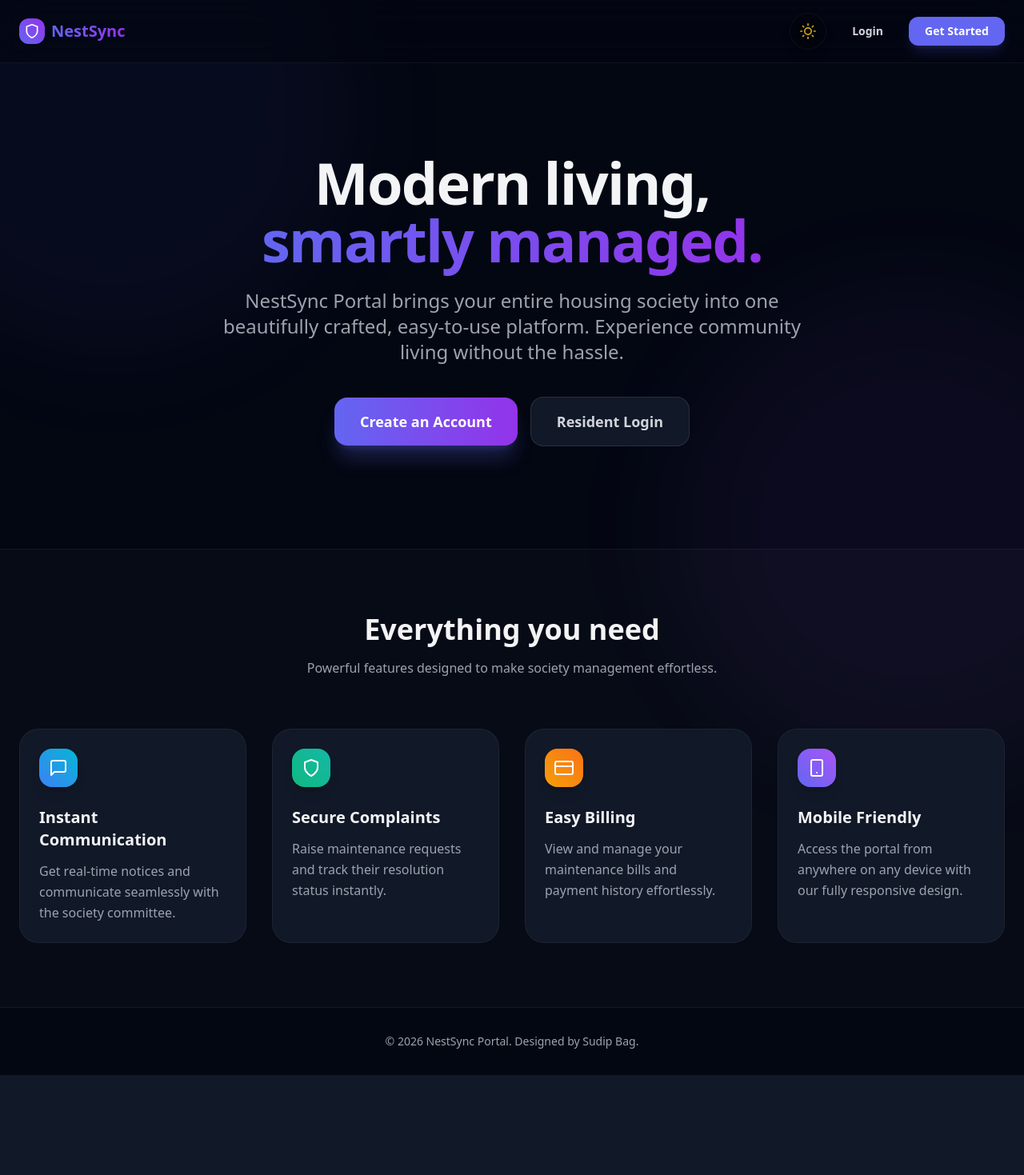
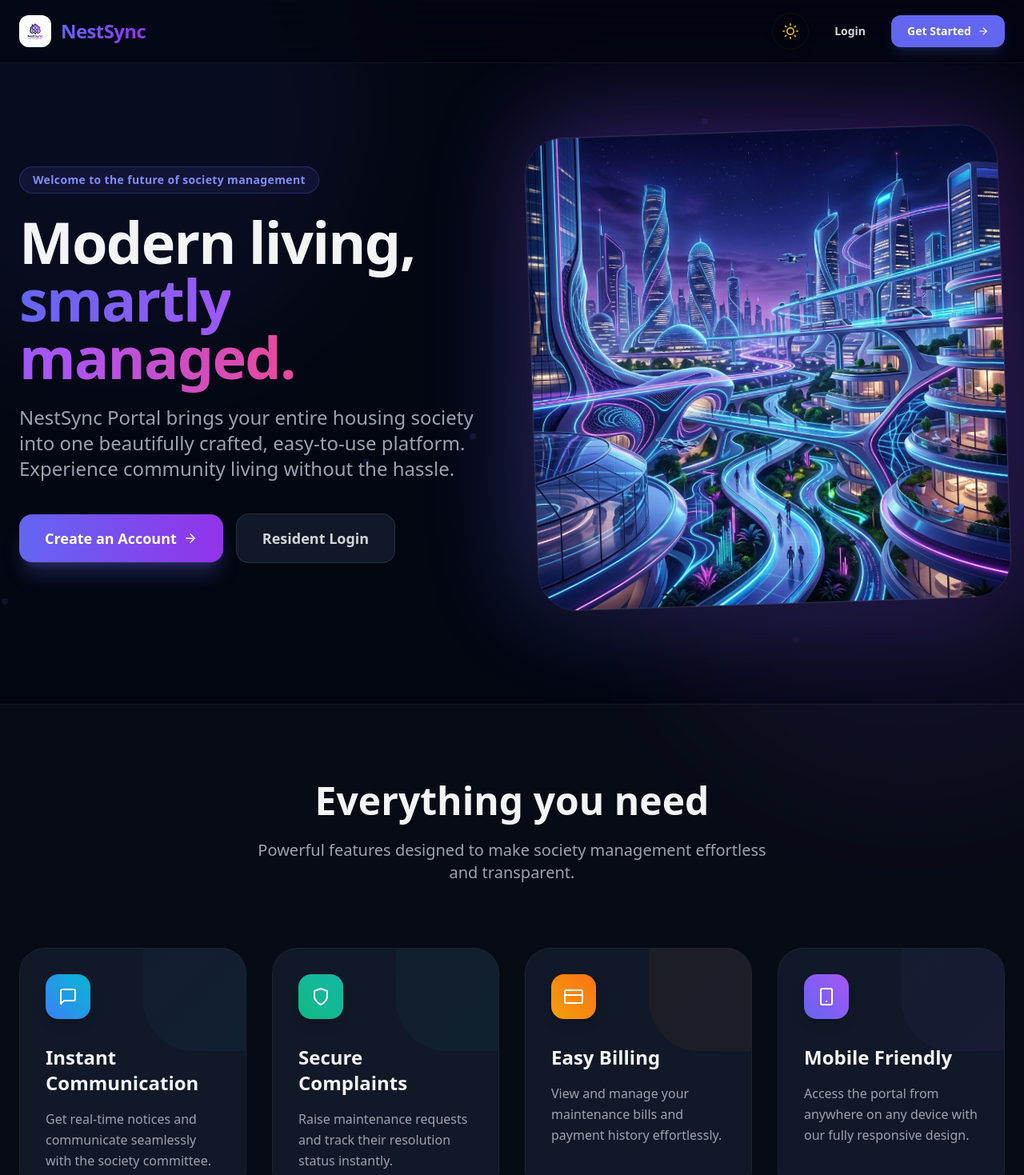
Before and after one commit to Sudip294/nestsync, a React app in the folder frontend/: page / in a window 1280 px wide. Shown: the top 1469 px of the page at 80% size. Before the commit the page ends 1344 px from the top, so only its background shows below. Built offline with nearby package versions, Linux system fonts and the light colour scheme; the HTML template or start-up script is replaced by a standard one.

Commit message:
landing pages enhanced

```diff
--- a/frontend/src/pages/Landing.jsx
+++ b/frontend/src/pages/Landing.jsx
@@ -1,7 +1,7 @@
 import React from 'react';
 import { Link } from 'react-router-dom';
 import { motion } from 'framer-motion';
-import { FiShield, FiMessageSquare, FiCreditCard, FiSmartphone } from 'react-icons/fi';
+import { FiMessageSquare, FiShield, FiCreditCard, FiSmartphone, FiArrowRight } from 'react-icons/fi';
 import ThemeToggle from '../components/ui/ThemeToggle';
 
 const features = [
@@ -34,18 +34,24 @@ const features = [
 const Landing = () => {
   return (
     <div className="min-h-screen bg-gray-50 dark:bg-gray-950 font-sans text-gray-900 dark:text-gray-100 overflow-x-hidden selection:bg-indigo-500/30">
-      {/* Background Decor */}
-      <div className="fixed w-[600px] h-[600px] rounded-full bg-indigo-500/10 dark:bg-indigo-500/5 -top-40 -left-40 blur-3xl pointer-events-none" />
-      <div className="fixed w-[600px] h-[600px] rounded-full bg-purple-500/10 dark:bg-purple-500/5 -bottom-40 -right-40 blur-3xl pointer-events-none" />
+      {/* Animated Background Decor */}
+      <motion.div
+        animate={{ scale: [1, 1.1, 1], rotate: [0, 90, 0] }}
+        transition={{ duration: 20, repeat: Infinity, ease: "linear" }}
+        className="fixed w-[600px] h-[600px] rounded-full bg-indigo-500/10 dark:bg-indigo-500/5 -top-40 -left-40 blur-3xl pointer-events-none"
+      />
+      <motion.div
+        animate={{ scale: [1, 1.2, 1], rotate: [0, -90, 0] }}
+        transition={{ duration: 25, repeat: Infinity, ease: "linear" }}
+        className="fixed w-[600px] h-[600px] rounded-full bg-purple-500/10 dark:bg-purple-500/5 -bottom-40 -right-40 blur-3xl pointer-events-none"
+      />
 
       {/* Navbar */}
       <nav className="fixed top-0 left-0 right-0 z-50 bg-white/70 dark:bg-gray-950/70 backdrop-blur-xl border-b border-gray-200 dark:border-white/5 px-6 py-4">
         <div className="max-w-7xl mx-auto flex items-center justify-between">
-          <div className="flex items-center gap-2">
-            <div className="w-8 h-8 rounded-xl bg-gradient-to-tr from-indigo-500 to-purple-600 flex items-center justify-center">
-              <FiShield className="w-5 h-5 text-white" />
-            </div>
-            <span className="text-xl font-bold bg-gradient-to-r from-indigo-500 to-purple-600 bg-clip-text text-transparent">
+          <div className="flex items-center gap-3">
+            <img src="/logo.png" alt="NestSync Logo" className="w-10 h-10 object-contain rounded-xl shadow-sm bg-white p-1" />
+            <span className="text-2xl font-extrabold tracking-tight bg-gradient-to-r from-indigo-500 to-purple-600 bg-clip-text text-transparent">
               NestSync
             </span>
           </div>
@@ -54,72 +60,113 @@ const Landing = () => {
             <Link to="/login" className="px-4 py-2 text-sm font-semibold text-gray-700 dark:text-gray-300 hover:text-indigo-600 dark:hover:text-indigo-400 transition-colors">
               Login
             </Link>
-            <Link to="/register" className="px-5 py-2 text-sm font-bold text-white bg-indigo-500 hover:bg-indigo-600 rounded-xl shadow-lg shadow-indigo-500/20 transition-all duration-300 transform hover:scale-105">
-              Get Started
+            <Link to="/register" className="px-5 py-2.5 text-sm font-bold text-white bg-indigo-500 hover:bg-indigo-600 rounded-xl shadow-lg shadow-indigo-500/20 transition-all duration-300 transform hover:scale-105 flex items-center gap-2">
+              Get Started <FiArrowRight />
             </Link>
           </div>
         </div>
       </nav>
 
       {/* Hero Section */}
-      <section className="relative pt-32 pb-20 lg:pt-48 lg:pb-32 px-6">
-        <div className="max-w-7xl mx-auto text-center">
+      <section className="relative pt-32 pb-20 lg:pt-40 lg:pb-32 px-6 overflow-hidden">
+        {/* Floating Particles in Hero */}
+        <div className="absolute inset-0 pointer-events-none">
+           {[...Array(10)].map((_, i) => (
+             <motion.div
+               key={i}
+               initial={{ opacity: 0, y: Math.random() * 100 }}
+               animate={{ opacity: [0.2, 0.5, 0.2], y: [null, Math.random() * -100] }}
+               transition={{ duration: Math.random() * 5 + 5, repeat: Infinity, ease: "linear" }}
+               className="absolute w-2 h-2 rounded-full bg-indigo-500/30"
+               style={{ left: `${Math.random() * 100}%`, top: `${Math.random() * 100}%` }}
+             />
+           ))}
+        </div>
+
+        <div className="max-w-7xl mx-auto flex flex-col-reverse lg:flex-row items-center gap-12 relative z-10">
+          <div className="flex-1 text-center lg:text-left">
+            <motion.div
+              initial={{ opacity: 0, scale: 0.9 }}
+              animate={{ opacity: 1, scale: 1 }}
+              transition={{ duration: 0.7, type: "spring" }}
+              className="inline-block mb-6 px-4 py-1.5 rounded-full border border-indigo-200 dark:border-indigo-500/30 bg-indigo-50 dark:bg-indigo-500/10 text-indigo-600 dark:text-indigo-400 text-sm font-semibold tracking-wide"
+            >
+              Welcome to the future of society management
+            </motion.div>
             <motion.h1
               initial={{ opacity: 0, y: 20 }}
               animate={{ opacity: 1, y: 0 }}
-            transition={{ duration: 0.5 }}
-            className="text-5xl md:text-7xl font-extrabold tracking-tight mb-6"
+              transition={{ duration: 0.5, delay: 0.1 }}
+              className="text-5xl md:text-6xl lg:text-7xl font-extrabold tracking-tight mb-6 leading-tight"
             >
               Modern living, <br />
-            <span className="bg-gradient-to-r from-indigo-500 to-purple-600 bg-clip-text text-transparent">smartly managed.</span>
+              <span className="bg-gradient-to-r from-indigo-500 via-purple-500 to-pink-500 bg-clip-text text-transparent">smartly managed.</span>
             </motion.h1>
             <motion.p
               initial={{ opacity: 0, y: 20 }}
               animate={{ opacity: 1, y: 0 }}
-            transition={{ duration: 0.5, delay: 0.1 }}
-            className="mt-4 text-xl md:text-2xl text-gray-600 dark:text-gray-400 max-w-3xl mx-auto mb-10"
+              transition={{ duration: 0.5, delay: 0.2 }}
+              className="mt-4 text-xl md:text-2xl text-gray-600 dark:text-gray-400 max-w-2xl mx-auto lg:mx-0 mb-10"
             >
               NestSync Portal brings your entire housing society into one beautifully crafted, easy-to-use platform. Experience community living without the hassle.
             </motion.p>
             <motion.div
               initial={{ opacity: 0, y: 20 }}
               animate={{ opacity: 1, y: 0 }}
-            transition={{ duration: 0.5, delay: 0.2 }}
-            className="flex flex-col sm:flex-row items-center justify-center gap-4"
+              transition={{ duration: 0.5, delay: 0.3 }}
+              className="flex flex-col sm:flex-row items-center justify-center lg:justify-start gap-4"
             >
-            <Link to="/register" className="w-full sm:w-auto px-8 py-4 text-lg font-bold text-white bg-gradient-to-r from-indigo-500 to-purple-600 hover:from-indigo-600 hover:to-purple-700 rounded-2xl shadow-xl shadow-indigo-500/25 transition-all duration-300 transform hover:scale-105">
-              Create an Account
+              <Link to="/register" className="w-full sm:w-auto px-8 py-4 text-lg font-bold text-white bg-gradient-to-r from-indigo-500 to-purple-600 hover:from-indigo-600 hover:to-purple-700 rounded-2xl shadow-xl shadow-indigo-500/25 transition-all duration-300 transform hover:scale-105 flex items-center justify-center gap-2">
+                Create an Account <FiArrowRight />
               </Link>
               <Link to="/login" className="w-full sm:w-auto px-8 py-4 text-lg font-bold text-gray-700 dark:text-gray-300 bg-white dark:bg-gray-900 border border-gray-200 dark:border-white/10 hover:bg-gray-50 dark:hover:bg-gray-800 rounded-2xl shadow-sm transition-all duration-300 transform hover:scale-105">
                 Resident Login
               </Link>
             </motion.div>
           </div>
+
+          <motion.div
+            initial={{ opacity: 0, x: 50 }}
+            animate={{ opacity: 1, x: 0 }}
+            transition={{ duration: 0.8, delay: 0.2, type: "spring" }}
+            className="flex-1 w-full max-w-lg lg:max-w-none relative"
+          >
+            <div className="absolute inset-0 bg-gradient-to-tr from-indigo-500 to-purple-600 rounded-[3rem] blur-3xl opacity-20 dark:opacity-40 animate-pulse"></div>
+            <motion.img
+              animate={{ y: [-15, 15, -15], rotate: [0, 2, 0, -2, 0] }}
+              transition={{ duration: 8, repeat: Infinity, ease: "easeInOut" }}
+              src="/hero_bg.png"
+              alt="Futuristic Society 3D"
+              className="relative w-full h-auto object-cover rounded-[3rem] shadow-2xl border border-white/20 dark:border-white/10 z-10"
+            />
+          </motion.div>
+        </div>
       </section>
 
       {/* Features Section */}
-      <section className="py-20 px-6 bg-white/50 dark:bg-white/[0.02] border-y border-gray-200 dark:border-white/5 relative z-10">
+      <section className="py-24 px-6 bg-white/50 dark:bg-white/[0.02] border-y border-gray-200 dark:border-white/5 relative z-10">
         <div className="max-w-7xl mx-auto">
-          <div className="text-center mb-16">
-            <h2 className="text-3xl md:text-4xl font-bold mb-4">Everything you need</h2>
-            <p className="text-gray-600 dark:text-gray-400">Powerful features designed to make society management effortless.</p>
+          <div className="text-center mb-20">
+            <h2 className="text-4xl md:text-5xl font-extrabold mb-6">Everything you need</h2>
+            <p className="text-xl text-gray-600 dark:text-gray-400 max-w-2xl mx-auto">Powerful features designed to make society management effortless and transparent.</p>
           </div>
 
           <div className="grid grid-cols-1 md:grid-cols-2 lg:grid-cols-4 gap-8">
             {features.map((feature, index) => (
               <motion.div
                 key={index}
-                initial={{ opacity: 0, y: 20 }}
+                initial={{ opacity: 0, y: 30 }}
                 whileInView={{ opacity: 1, y: 0 }}
-                viewport={{ once: true }}
-                transition={{ duration: 0.5, delay: index * 0.1 }}
-                className="p-6 rounded-3xl bg-white dark:bg-gray-900 border border-gray-100 dark:border-white/5 shadow-xl shadow-gray-200/20 dark:shadow-none hover:-translate-y-2 transition-transform duration-300"
+                viewport={{ once: true, margin: "-100px" }}
+                transition={{ duration: 0.6, delay: index * 0.15 }}
+                className="group p-8 rounded-[2rem] bg-white dark:bg-gray-900 border border-gray-100 dark:border-white/5 shadow-xl shadow-gray-200/20 dark:shadow-none hover:-translate-y-3 hover:shadow-2xl hover:shadow-indigo-500/10 transition-all duration-300 relative overflow-hidden"
               >
-                <div className={`w-12 h-12 rounded-2xl bg-gradient-to-tr ${feature.color} text-white flex items-center justify-center mb-6 shadow-lg`}>
+                <div className={`absolute top-0 right-0 w-32 h-32 bg-gradient-to-br ${feature.color} opacity-5 rounded-bl-[4rem] group-hover:scale-150 transition-transform duration-700 ease-out`} />
+                <div className={`relative z-10 w-14 h-14 rounded-2xl bg-gradient-to-tr ${feature.color} text-white flex items-center justify-center mb-8 shadow-lg transform group-hover:rotate-6 transition-transform duration-300`}>
                   {feature.icon}
                 </div>
-                <h3 className="text-xl font-bold mb-3">{feature.title}</h3>
-                <p className="text-gray-600 dark:text-gray-400 leading-relaxed">
+                <h3 className="relative z-10 text-2xl font-bold mb-4">{feature.title}</h3>
+                <p className="relative z-10 text-gray-600 dark:text-gray-400 leading-relaxed">
                   {feature.description}
                 </p>
               </motion.div>
@@ -128,9 +175,23 @@ const Landing = () => {
         </div>
       </section>
 
-      {/* Footer minimal */}
-      <footer className="py-8 text-center text-gray-500 dark:text-gray-400 text-sm relative z-10">
-        <p>© 2026 NestSync Portal. Designed by Sudip Bag.</p>
+      {/* Enhanced Footer */}
+      <footer className="bg-white dark:bg-gray-950 border-t border-gray-200 dark:border-white/5 pt-16 pb-8 px-6 relative z-10">
+        <div className="max-w-7xl mx-auto flex flex-col md:flex-row items-center justify-between gap-6">
+          <div className="flex items-center gap-3">
+            <img src="/logo.png" alt="NestSync Logo" className="w-12 h-12 object-contain rounded-xl shadow-sm bg-white p-1" />
+            <div>
+              <span className="text-2xl font-extrabold tracking-tight bg-gradient-to-r from-indigo-500 to-purple-600 bg-clip-text text-transparent block">
+                NestSync Portal
+              </span>
+              <p className="text-sm text-gray-500 dark:text-gray-400 mt-1">Smart society management.</p>
+            </div>
+          </div>
+          <div className="text-sm text-gray-500 dark:text-gray-400 text-center md:text-right">
+            <p className="mb-2">© {new Date().getFullYear()} NestSync Portal. All rights reserved.</p>
+            <p>Designed with ❤️ by Sudip Bag</p>
+          </div>
+        </div>
       </footer>
     </div>
   );
```
Lines whose indentation alone changed are shown as unchanged.
